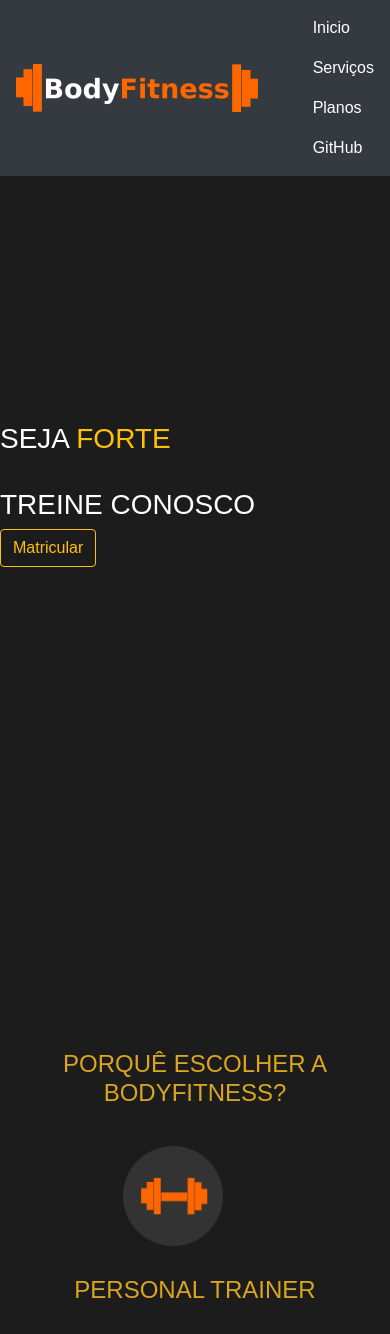
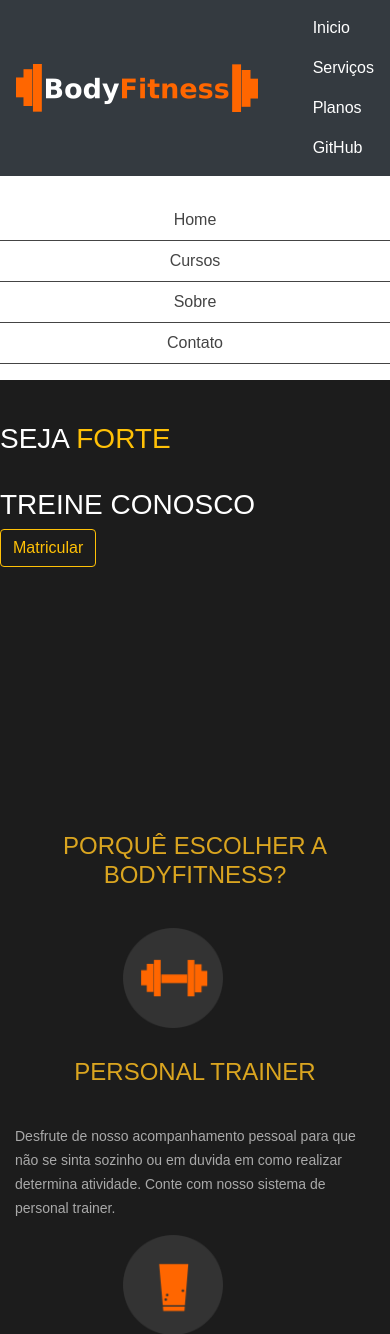
Before and after one commit to BodyFitness/BodyFitness.github.io, a PHP site: page / in a window 390 px wide. Shown: the top 1334 px of the page. Run offline with PHP 8.4, Linux system fonts and the light colour scheme.

Commit message:
Working with Issues from navbar

```diff
--- a/css/estilo.css
+++ b/css/estilo.css
@@ -35,37 +35,7 @@
     }
 }
 
-nav{
-    background-color:#DAA520;
-    height: 80px;
-    width: 100%;
-    line-height: 80px;
-    padding: 0 10px;
-    font-weight: bold;
-}
 
-
-label{
-    color: #fff;
-    font-size: 25px;
-}
-
-nav ul{
-    float: right;
-    margin-right: 60px;
-}
-
-nav ul li{
-    display: inline-block;
-    line-height: 80px;
-    margin: 0 10px;
-}
-
-nav ul li a{
-    color: #fff;
-    font-size: 20px;
-    text-transform: uppercase;
-}
 
 .wallpaper img{
     justify-content: center;
--- a/index.php
+++ b/index.php
@@ -14,9 +14,44 @@
 			.wallpaper
 			{
 				background-color: #1c1c1c;
+				height: 50vh;
 			}
 
 		}
+		nav.mobile li{
+			font-weight: lighter;
+			border-bottom: 1px solid #444;
+			text-align: center;
+			padding:8px 0;
+		}
+
+		nav.mobile a{
+			display: block;
+			text-decoration: none;
+			color: #444;
+		}
+
+		nav.desktop{
+			margin-top: 20px;
+			float: right;
+		}
+
+		nav.desktop ul{
+			list-style-type: none;
+		}
+
+		nav.desktop li{
+			display: inline-block;
+			margin:0 15px;
+			font-size: 17px;
+			font-weight: lighter;
+		}
+
+		nav.desktop a{
+			color: white;
+			text-decoration: none;
+		}
+
 
 	</style>
 </head>
--- a/navbar.php
+++ b/navbar.php
@@ -29,6 +29,17 @@
         </ul>
     </div>
 
+    <nav class="mobile">
+        <i id="Open" class="fa fa-bars"></i>
+        <i id="Close" style="display: none;" class="fa fa-times" aria-hidden="true"></i>
+        <ul>
+            <li><a href="">Home</a></li>
+            <li><a href="#Cursos">Cursos</a></li>
+            <li><a href="#Sobre">Sobre</a></li>
+            <li><a href="#Contato">Contato</a></li>
+        </ul>
+    </nav>
+
 
 
 
```
